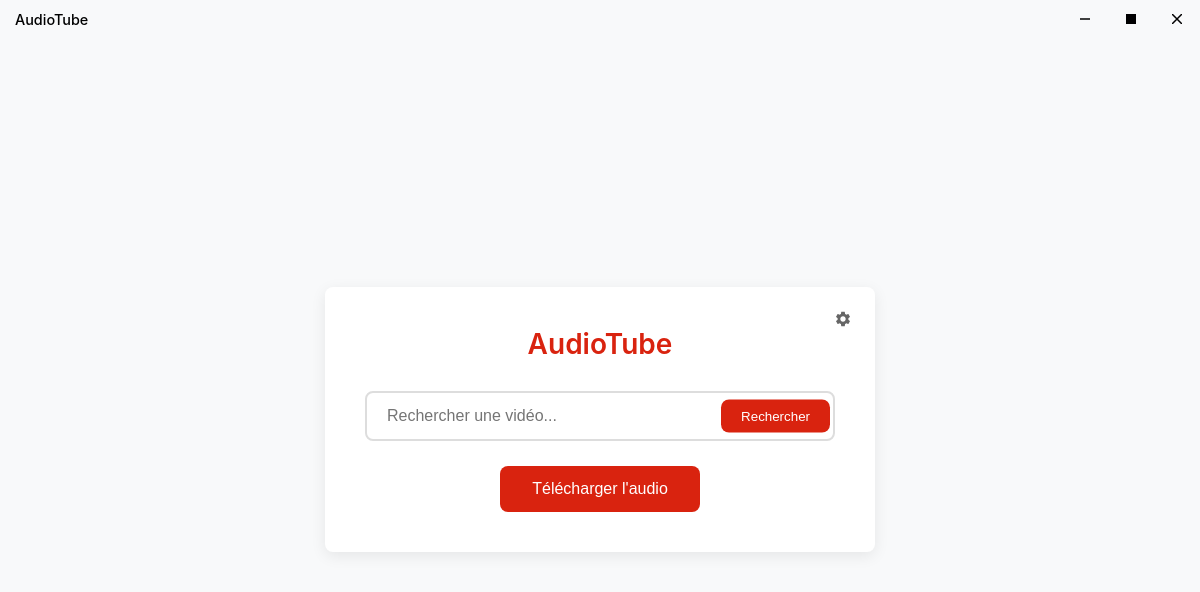
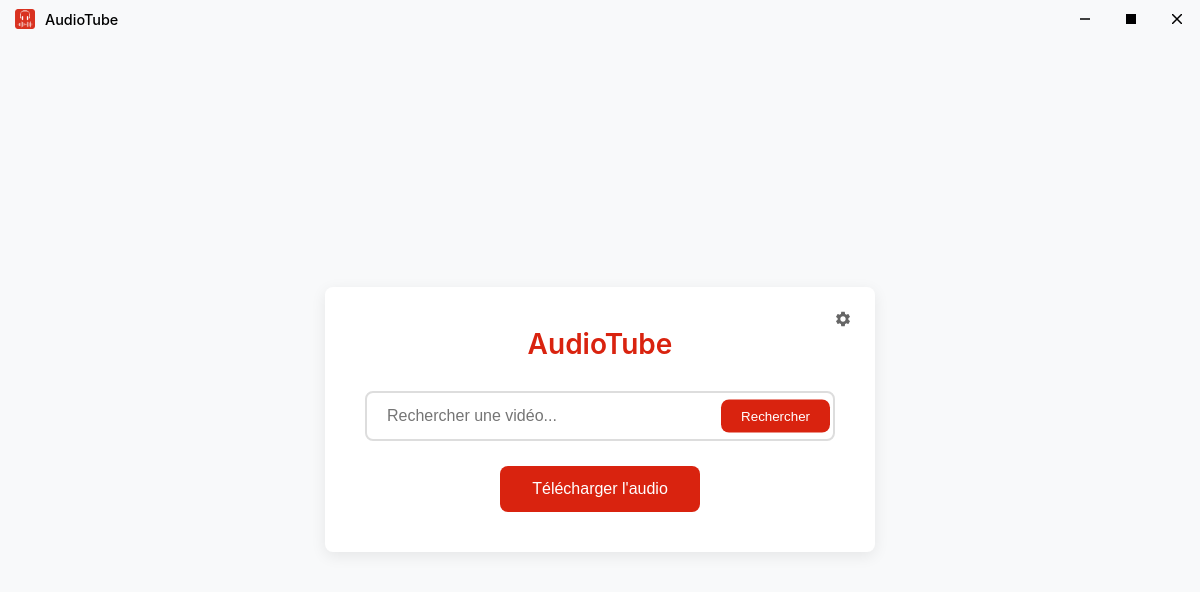
Before and after one commit to Zylaah/downloader, an Electron app: page index.html in a window 1200 px wide. Drawn offline with Linux system fonts and the light colour scheme; no server answers.

Commit message:
added logo top left

```diff
--- a/index.html
+++ b/index.html
@@ -610,12 +610,19 @@
         .app-container .settings-button:hover svg {
             fill: var(--primary-hover); /* Hover color for the icon */
         }
+
+        #titlebar-logo {
+            width: 20px;
+            height: 20px;
+            margin-right: 10px;
+        }
         /* End of new styles */
     </style>
 </head>
 <body>
     <div class="titlebar">
         <div class="titlebar-left">
+            <img id="titlebar-logo" src="./src/img/icon.png" alt="AudioTube" class="titlebar-logo">
             <div class="titlebar-title">AudioTube</div>
         </div>
         <div class="titlebar-controls">
```
